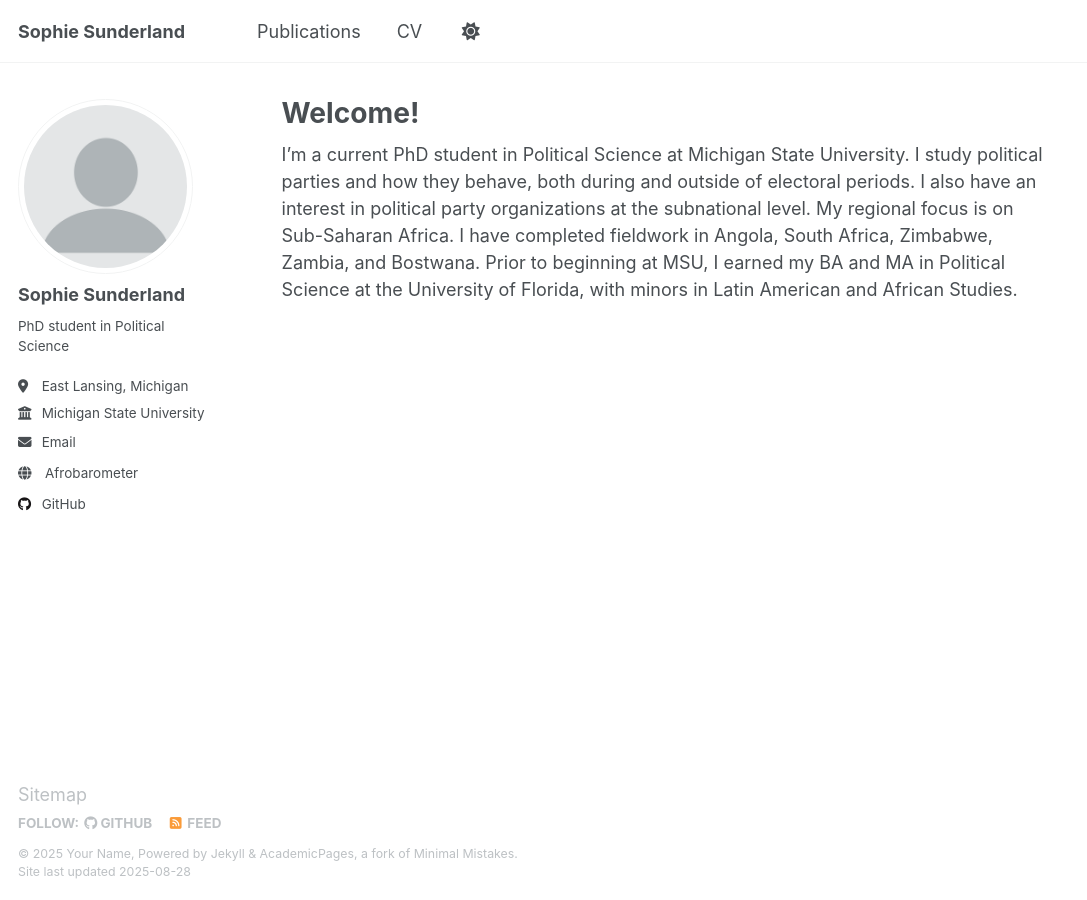
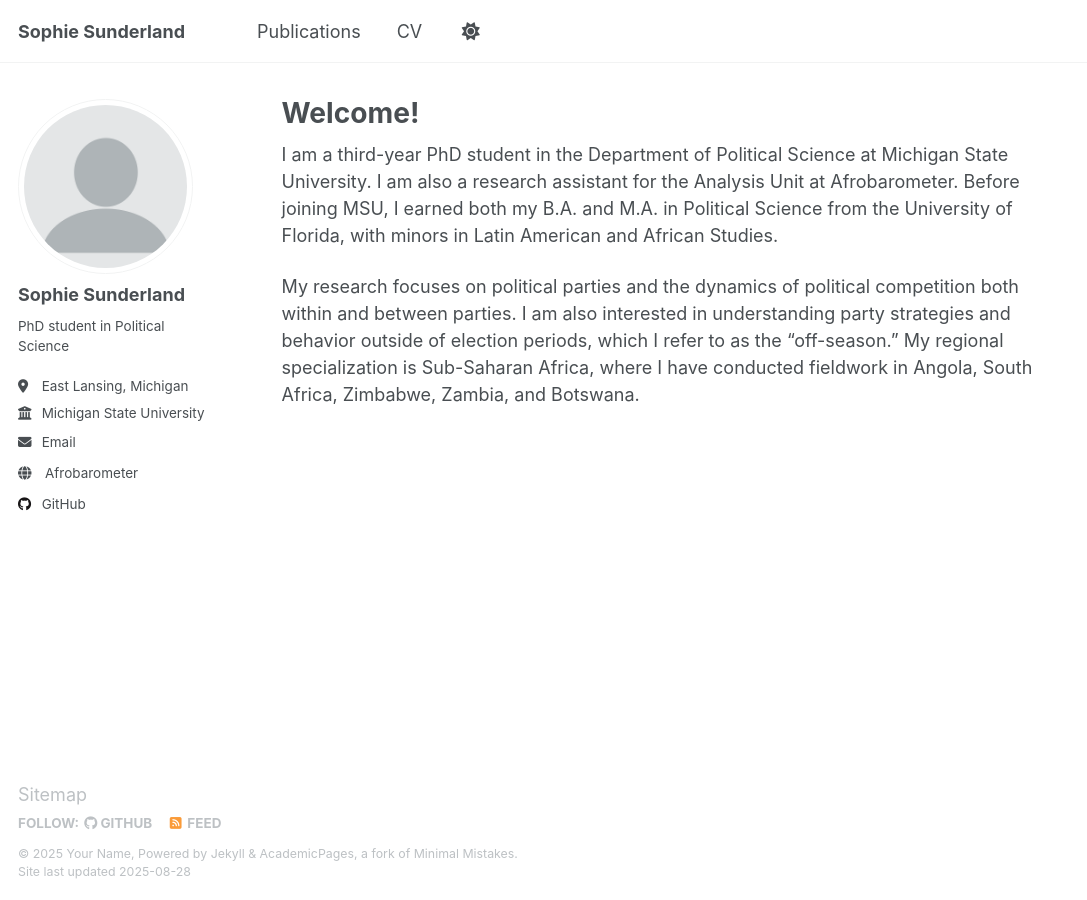
Before and after one commit to sophiesunderland/sophiesunderland.github.io, a Jekyll site: the page built from _pages/about.md, in a window 1280 px wide. Shown: the whole page, without its empty margins (0-1087 px from the left). Built offline with Jekyll 4.4.1, drawn with Linux system fonts in a browser that asks for light colours.

Commit message:
Revise about page for clarity and detail

```diff
--- a/_pages/about.md
+++ b/_pages/about.md
@@ -7,4 +7,6 @@ redirect_from:
   - /about.html
 ---
 
-I'm a current PhD student in Political Science at Michigan State University. I study political parties and how they behave, both during and outside of electoral periods. I also have an interest in political party organizations at the subnational level. My regional focus is on Sub-Saharan Africa. I have completed fieldwork in Angola, South Africa, Zimbabwe, Zambia, and Bostwana. Prior to beginning at MSU, I earned my BA and MA in Political Science at the University of Florida, with minors in Latin American and African Studies.
+I am a third-year PhD student in the Department of Political Science at Michigan State University. I am also a research assistant for the Analysis Unit at Afrobarometer. Before joining MSU, I earned both my B.A. and M.A. in Political Science from the University of Florida, with minors in Latin American and African Studies.
+
+My research focuses on political parties and the dynamics of political competition both within and between parties. I am also interested in understanding party strategies and behavior outside of election periods, which I refer to as the “off-season.” My regional specialization is Sub-Saharan Africa, where I have conducted fieldwork in Angola, South Africa, Zimbabwe, Zambia, and Botswana.
```
